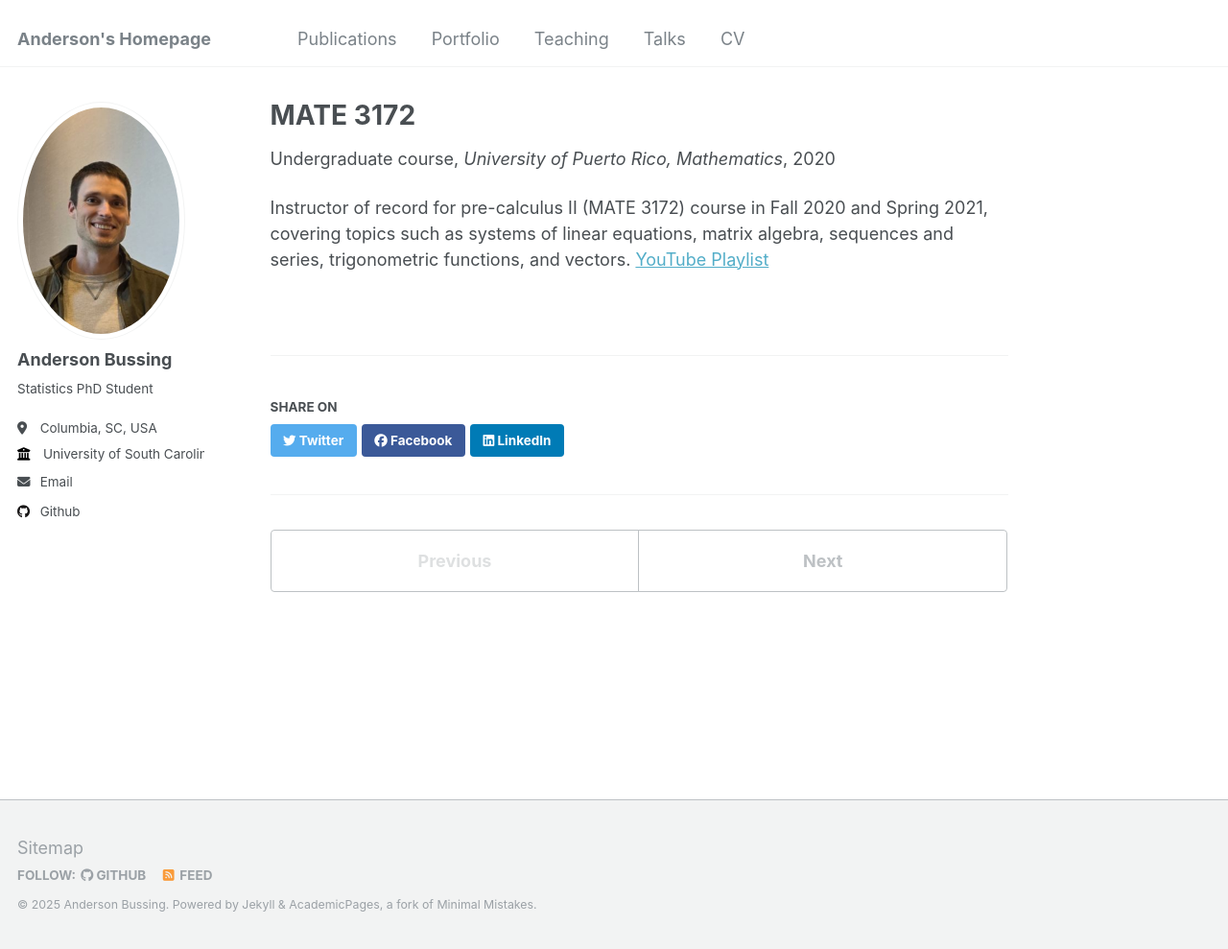
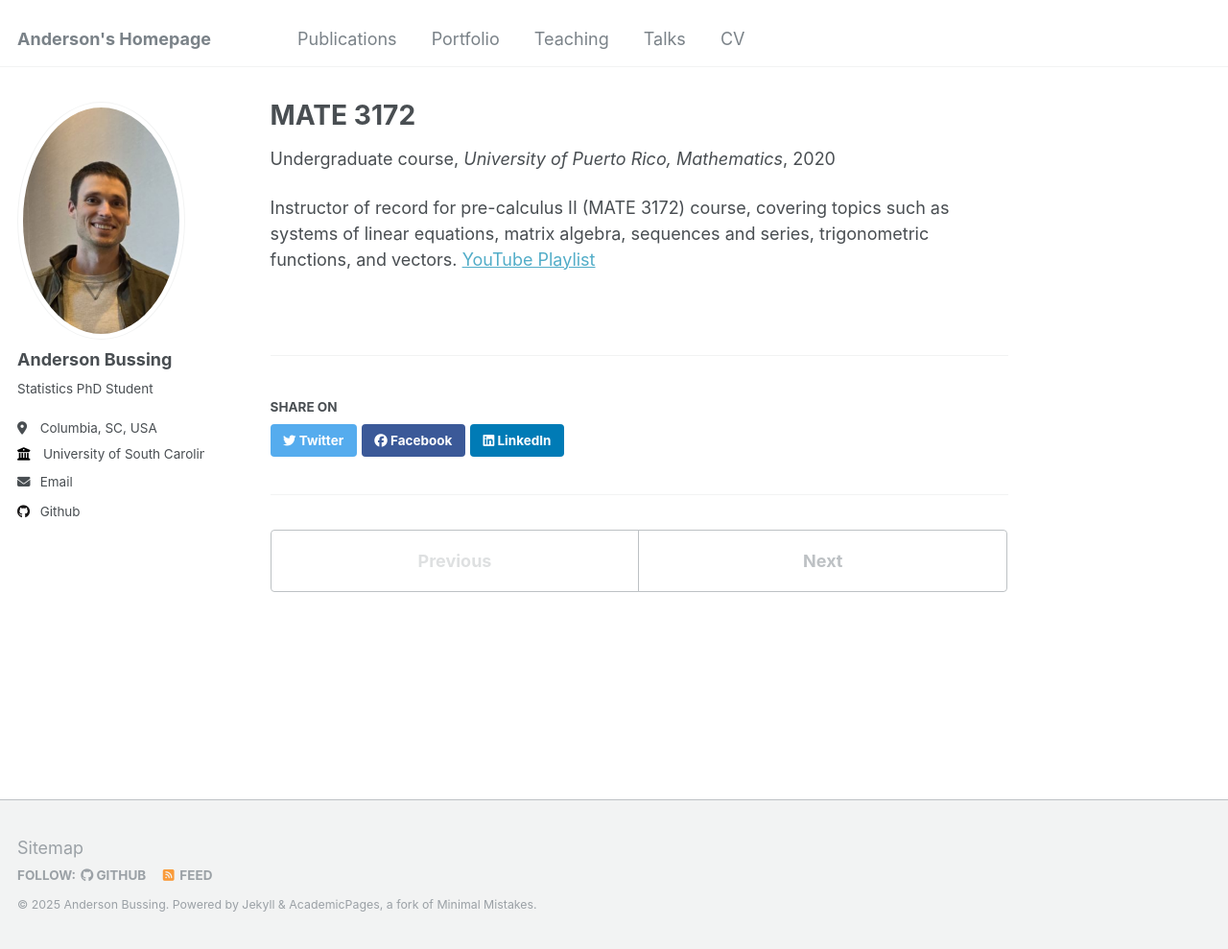
Before and after one commit to abussing/abussing.github.io, a Jekyll site: the page built from _teaching/2021-spring-teaching-1.md, in a window 1280 px wide and 989 px high. Shown: the whole window at 96% size. Built offline with Jekyll 4.4.1, drawn with Linux system fonts in a browser that asks for light colours.

Commit message:
Update 2021-spring-teaching-1.md

```diff
--- a/_teaching/2021-spring-teaching-1.md
+++ b/_teaching/2021-spring-teaching-1.md
@@ -9,4 +9,4 @@ years_taught: "2020–2021"
 date: 2020-08-15  # Retained only for sorting purposes, not shown
 ---
 
-Instructor of record for pre-calculus II (MATE 3172) course in Fall 2020 and Spring 2021, covering topics such as systems of linear equations, matrix algebra, sequences and series, trigonometric functions, and vectors. [YouTube Playlist](https://www.youtube.com/playlist?list=PL9z8gr5IRHKKX4RgvmOLOVXSKlH3sbteQ)
+Instructor of record for pre-calculus II (MATE 3172) course, covering topics such as systems of linear equations, matrix algebra, sequences and series, trigonometric functions, and vectors. [YouTube Playlist](https://www.youtube.com/playlist?list=PL9z8gr5IRHKKX4RgvmOLOVXSKlH3sbteQ)
```
